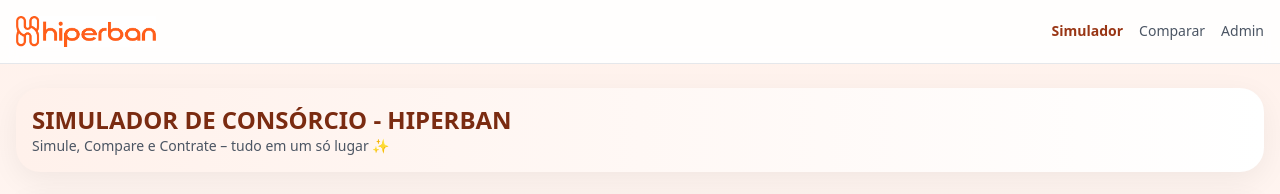
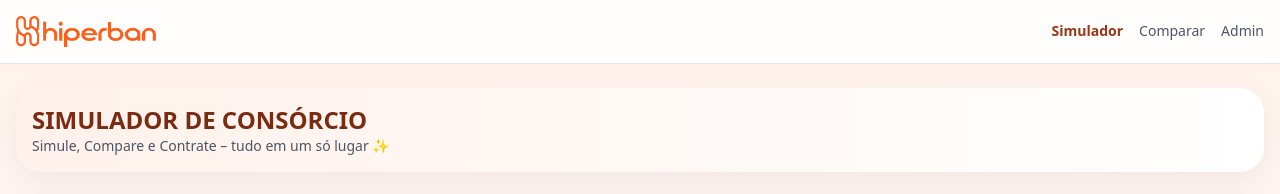
Before and after one commit to hiperban/consorcio-set-novo, a Next.js app: page / in a window 1280 px wide. Shown: the top 194 px of the page. Built offline with nearby package versions, Linux system fonts and the light colour scheme; no server answers.

Commit message:
Update page.jsx

```diff
--- a/app/page.jsx
+++ b/app/page.jsx
@@ -46,7 +46,7 @@
   return (
     <div className="flex flex-col gap-6">
       <div className="card bg-gradient-to-r from-brand-50 to-white border-none">
-        <h1 className="text-2xl font-bold text-brand-900">SIMULADOR DE CONSÓRCIO - HIPERBAN</h1>
+        <h1 className="text-2xl font-bold text-brand-900"> SIMULADOR DE CONSÓRCIO </h1>
         <p className="text-sm text-gray-600">Simule, Compare e Contrate – tudo em um só lugar ✨ </p>
       </div>
       <Filters data={data} onFilterChange={setFilters}/>
```
